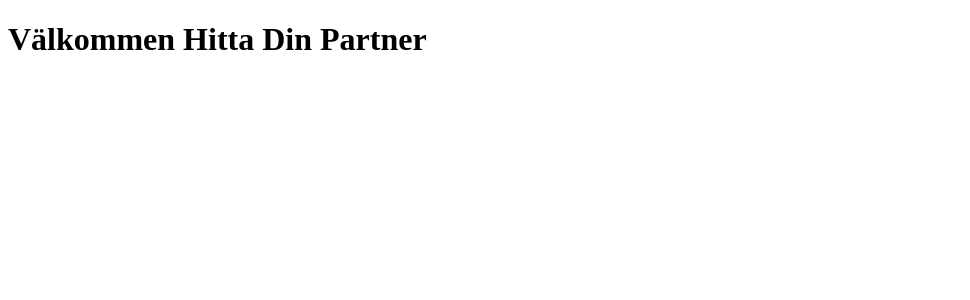
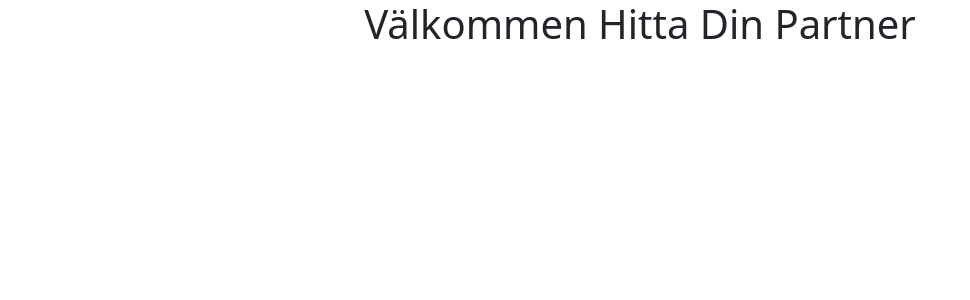
Before and after one commit to Bahaa83/HittaPartnerApp, an Angular app in the folder FrontEnd/HittaPartnerApp-Client/: page / in a window 1280 px wide. Shown: the top 300 px of the page, without its empty margins (0-970 px from the left). Built offline with nearby package versions, Linux system fonts and the light colour scheme.

Commit message:
Lägg till bootstrap och Font Awesome

```diff
--- a/FrontEnd/HittaPartnerApp-Client/package.json
+++ b/FrontEnd/HittaPartnerApp-Client/package.json
@@ -18,6 +18,8 @@
     "@angular/platform-browser": "~12.0.0",
     "@angular/platform-browser-dynamic": "~12.0.0",
     "@angular/router": "~12.0.0",
+    "bootstrap": "^5.0.1",
+    "font-awesome": "^4.7.0",
     "rxjs": "~6.6.0",
     "tslib": "^2.1.0",
     "zone.js": "~0.11.4"
--- a/FrontEnd/HittaPartnerApp-Client/src/app/app.component.html
+++ b/FrontEnd/HittaPartnerApp-Client/src/app/app.component.html
@@ -1,4 +1,4 @@
-<div>
+<div class="text-center">
   <h1>{{title}}</h1>
 
 </div>
--- a/FrontEnd/HittaPartnerApp-Client/src/styles.css
+++ b/FrontEnd/HittaPartnerApp-Client/src/styles.css
@@ -1 +1,3 @@
 /* You can add global styles to this file, and also import other style files */
+@import "~bootstrap/dist/css/bootstrap.min.css";
+@import "~font-awesome/css/font-awesome.min.css";
```
Also changed, not shown: 1 other file (tests, documents, lock files or other folders).
